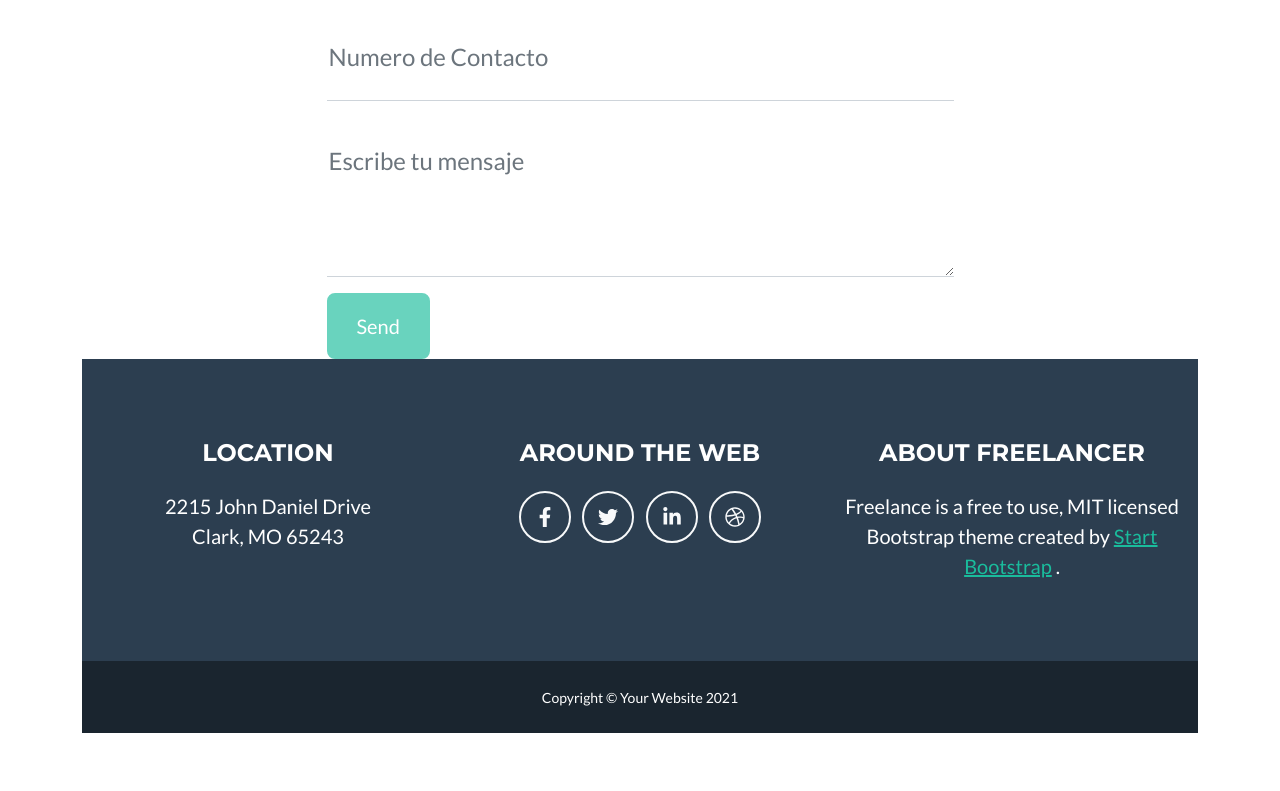
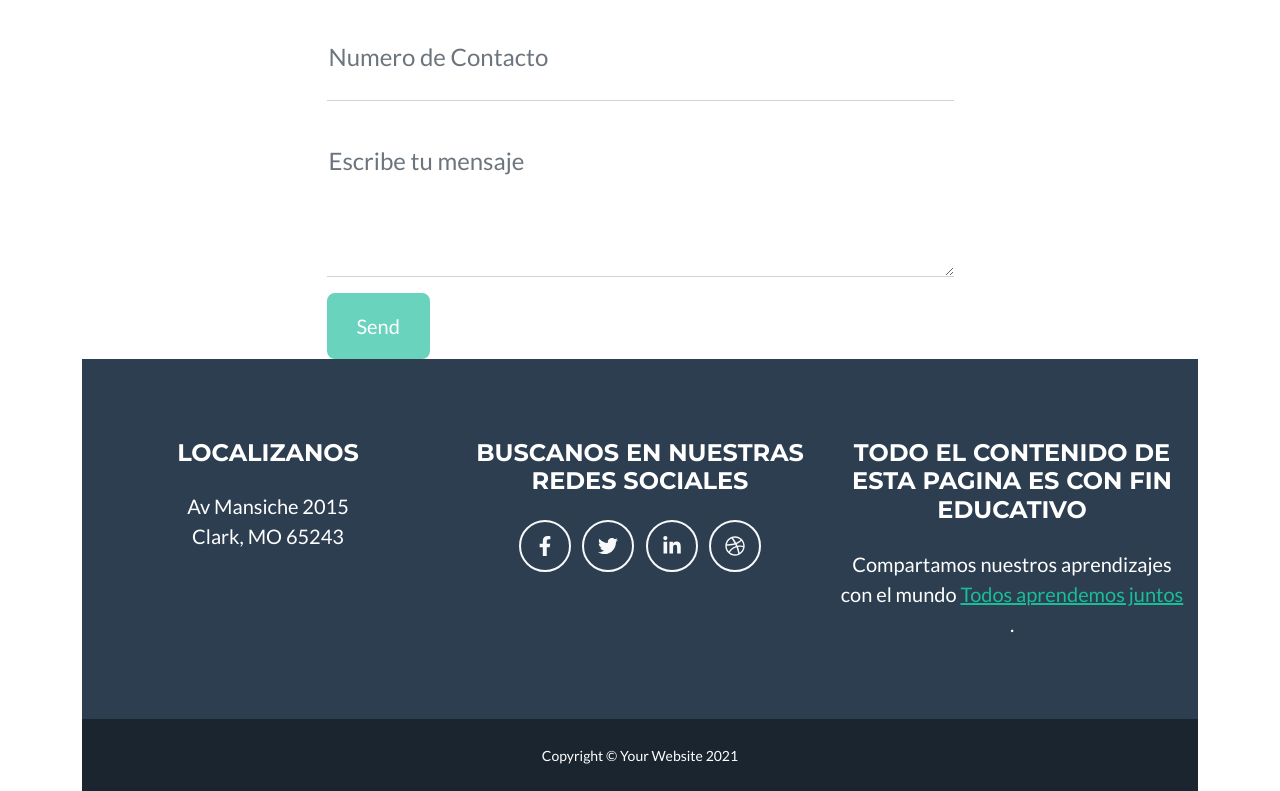
Before and after one commit to Jhonatanhegel11/DidacticaTICS, a plain HTML site: page index.html in a window 1280 px wide. Shown: the part 2559-3350 px from the top of the page. Before the commit the page ends 3292 px from the top, so only its background shows below. Drawn offline with nearby package versions, Linux system fonts and the light colour scheme.

Commit message:
Update index.html

```diff
--- a/index.html
+++ b/index.html
@@ -214,16 +214,16 @@
                 <div class="row">
                     <!-- Footer Location-->
                     <div class="col-lg-4 mb-5 mb-lg-0">
-                        <h4 class="text-uppercase mb-4">Location</h4>
+                        <h4 class="text-uppercase mb-4">Localizanos</h4>
                         <p class="lead mb-0">
-                            2215 John Daniel Drive
+                            Av Mansiche 2015
                             <br />
                             Clark, MO 65243
                         </p>
                     </div>
                     <!-- Footer Social Icons-->
                     <div class="col-lg-4 mb-5 mb-lg-0">
-                        <h4 class="text-uppercase mb-4">Around the Web</h4>
+                        <h4 class="text-uppercase mb-4">Buscanos en nuestras redes sociales</h4>
                         <a class="btn btn-outline-light btn-social mx-1" href="#!"><i class="fab fa-fw fa-facebook-f"></i></a>
                         <a class="btn btn-outline-light btn-social mx-1" href="#!"><i class="fab fa-fw fa-twitter"></i></a>
                         <a class="btn btn-outline-light btn-social mx-1" href="#!"><i class="fab fa-fw fa-linkedin-in"></i></a>
@@ -231,10 +231,10 @@
                     </div>
                     <!-- Footer About Text-->
                     <div class="col-lg-4">
-                        <h4 class="text-uppercase mb-4">About Freelancer</h4>
+                        <h4 class="text-uppercase mb-4"> Todo el contenido de esta pagina es con fin educativo</h4>
                         <p class="lead mb-0">
-                            Freelance is a free to use, MIT licensed Bootstrap theme created by
-                            <a href="http://startbootstrap.com">Start Bootstrap</a>
+                            Compartamos nuestros aprendizajes con el mundo
+                            <a href="http://startbootstrap.com">Todos aprendemos juntos</a>
                             .
                         </p>
                     </div>
```
